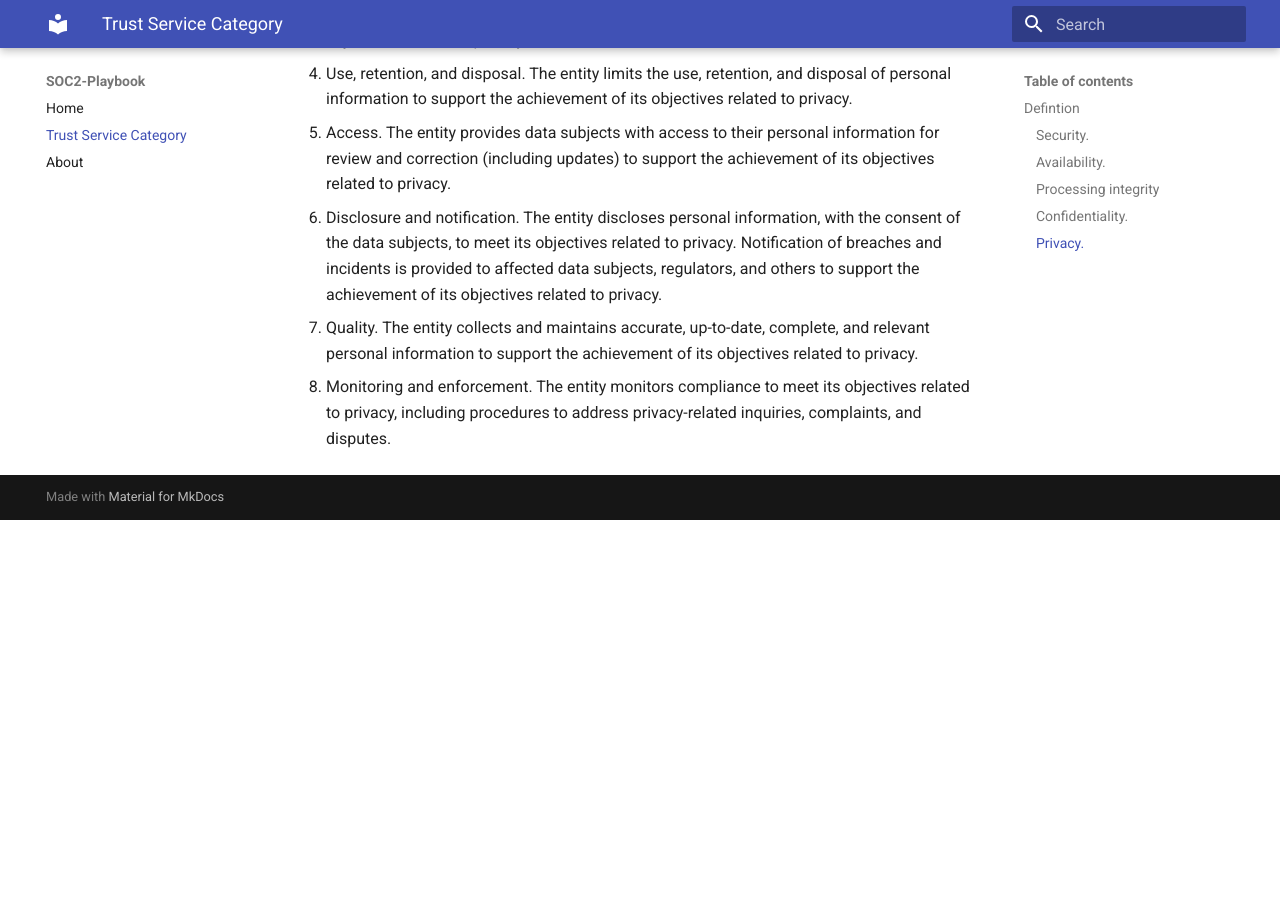
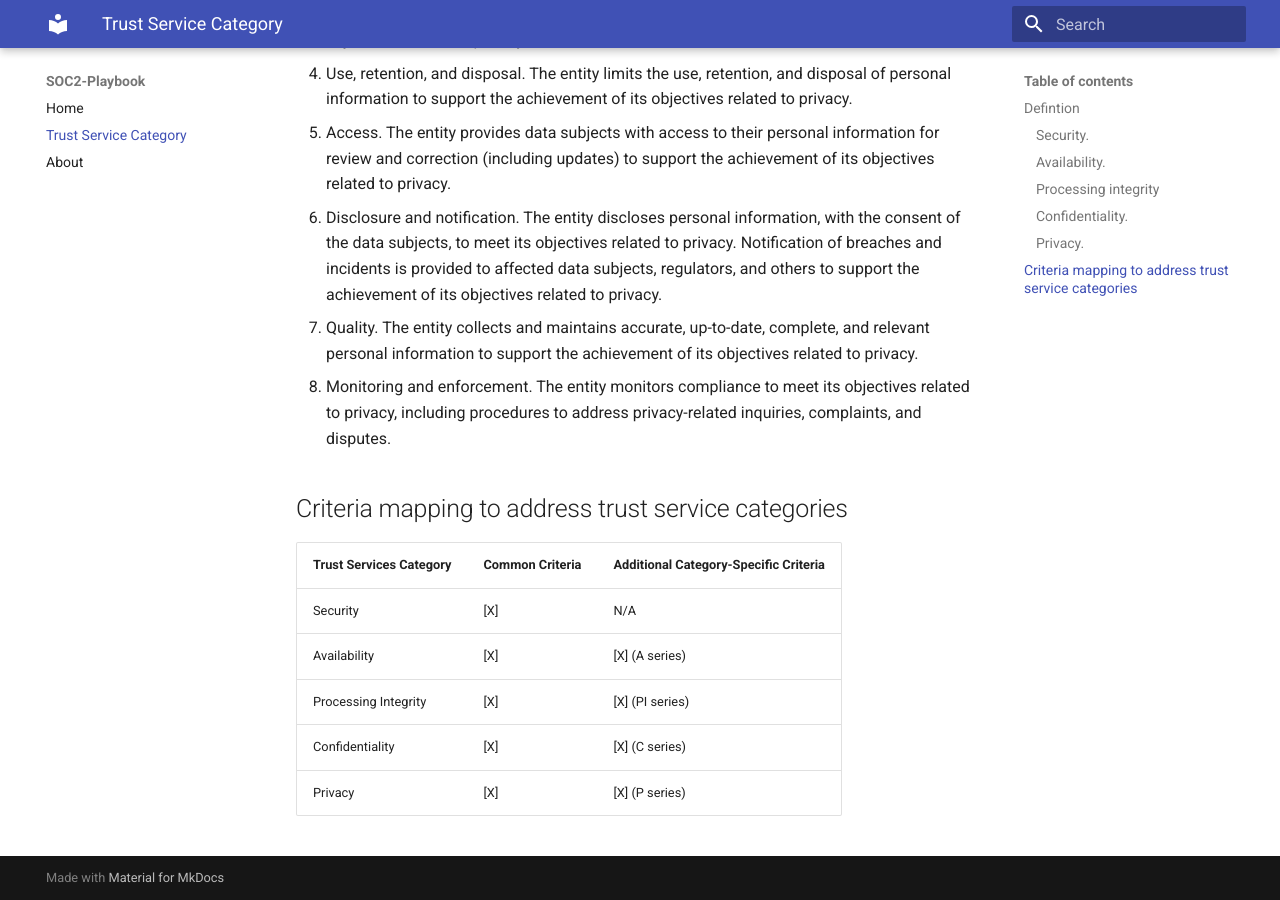
Before and after one commit to WashingtonGT/soc-playbook, an MkDocs documentation site: the page built from docs/TrustServicesCategories.md, in a window 1280 px wide and 900 px high, scrolled down 2137 px. Built offline with MkDocs 1.6.1 and Material for MkDocs 9.7.7, drawn with Linux system fonts in a browser that asks for light colours; before the commit the page ends 2657 px from its top, so only the background shows below that.

Commit message:
Update TrustServicesCategories.md

```diff
--- a/docs/TrustServicesCategories.md
+++ b/docs/TrustServicesCategories.md
@@ -46,3 +46,16 @@ The privacy criteria are organized as follows:
 6. Disclosure and notification. The entity discloses personal information, with the consent of the data subjects, to meet its objectives related to privacy. Notification of breaches and incidents is provided to affected data subjects, regulators, and others to support the achievement of its objectives related to privacy.
 7. Quality. The entity collects and maintains accurate, up-to-date, complete, and relevant personal information to support the achievement of its objectives related to privacy.
 8. Monitoring and enforcement. The entity monitors compliance to meet its objectives related to privacy, including procedures to address privacy-related inquiries, complaints, and disputes.
+
+
+## Criteria mapping to address trust service categories
+
+
+
+| Trust Services Category | Common Criteria | Additional Category-Specific Criteria |
+|---------------------|---------------------|---------------------------------------|
+| Security            |        [X]          |     N/A                        |
+| Availability        |        [X]          |     [X] (A series)             |
+| Processing Integrity|        [X]          |     [X] (PI series)            |
+| Confidentiality     |        [X]          |     [X] (C series)             |
+| Privacy             |        [X]          |     [X] (P series)             |
```
